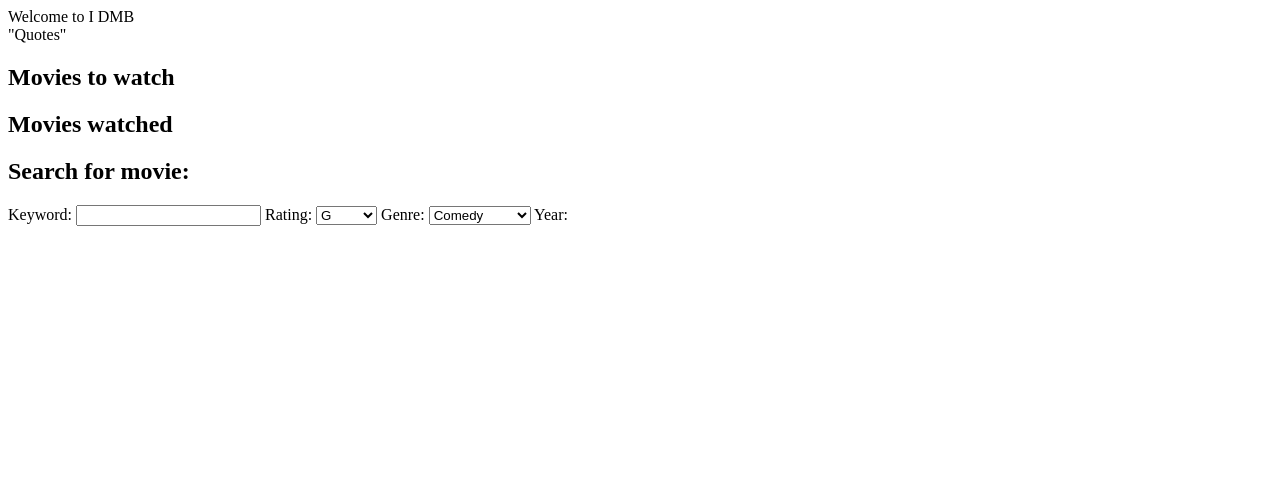
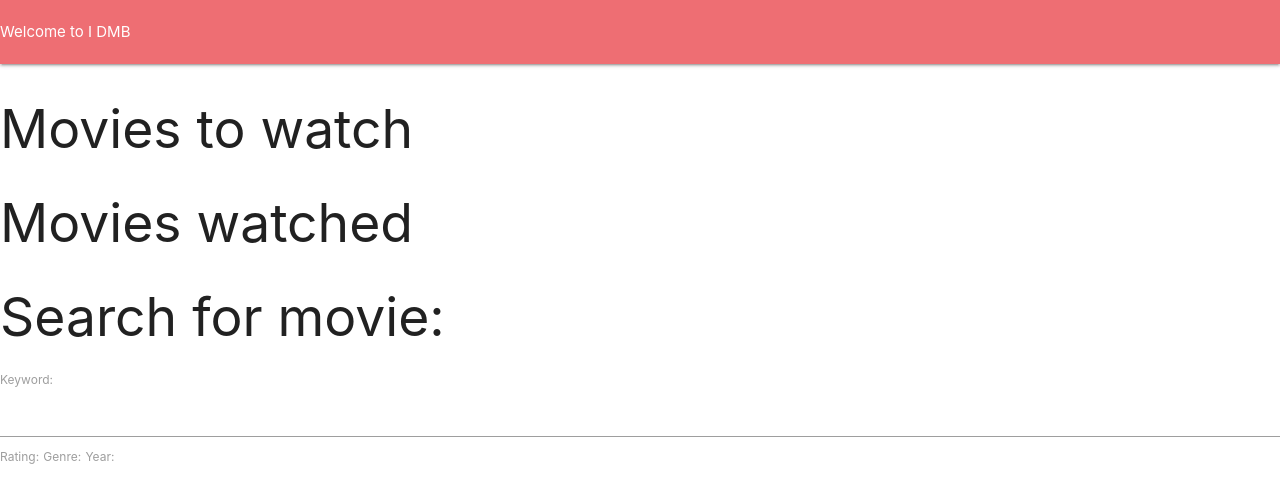
Before and after one commit to RynMrphy18/IMDB-Ripoff-Dont-Tell-Anyone, a plain HTML site: page index.html in a window 1280 px wide. Drawn offline with nearby package versions, Linux system fonts and the light colour scheme.

Commit message:
added links

```diff
--- a/index.html
+++ b/index.html
@@ -5,6 +5,11 @@
     <meta http-equiv="X-UA-Compatible" content="IE=edge">
     <meta name="viewport" content="width=device-width, initial-scale=1.0">
     <title>Document</title>
+    <!--Import Google Icon Font-->
+    <link href="https://fonts.googleapis.com/icon?family=Material+Icons" rel="stylesheet">
+    <!--Import materialize.css-->
+    <link type="text/css" rel="stylesheet" href="css/materialize.min.css"  media="screen,projection"/>
+    <link rel="stylesheet" href="assets/style.css">
 </head>
 
 
@@ -77,5 +82,7 @@
             </div>
         </div>
     </main>
+
+    <script src="assets/script.js"></script>
 </body>
 </html>
```
